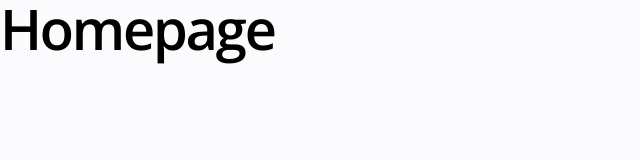
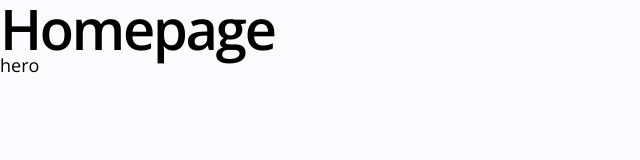
Before and after one commit to scottqmn/guava-site, a Next.js app: page / in a window 1280 px wide. Shown: the top 160 px of the page, without its empty margins (0-640 px from the left). Built offline with nearby package versions, Linux system fonts and the light colour scheme.

Commit message:
Create files

```diff
--- /dev/null
+++ b/components/Hero.jsx
@@ -0,0 +1,7 @@
+import styles from '../styles/components/Hero.module.scss'
+
+const Hero = () => {
+    return <div>hero</div>
+}
+
+export default Hero
--- a/pages/index.jsx
+++ b/pages/index.jsx
@@ -1,9 +1,11 @@
+import Hero from '../components/Hero'
 import styles from '../styles/pages/Home.module.scss'
 
 export default function Home() {
     return (
         <div className={styles.container}>
             <h1 className='t-heading'>Homepage</h1>
+            <Hero />
         </div>
     )
 }
```
Also changed, not shown: styles/components/Hero.module.scss (added).
